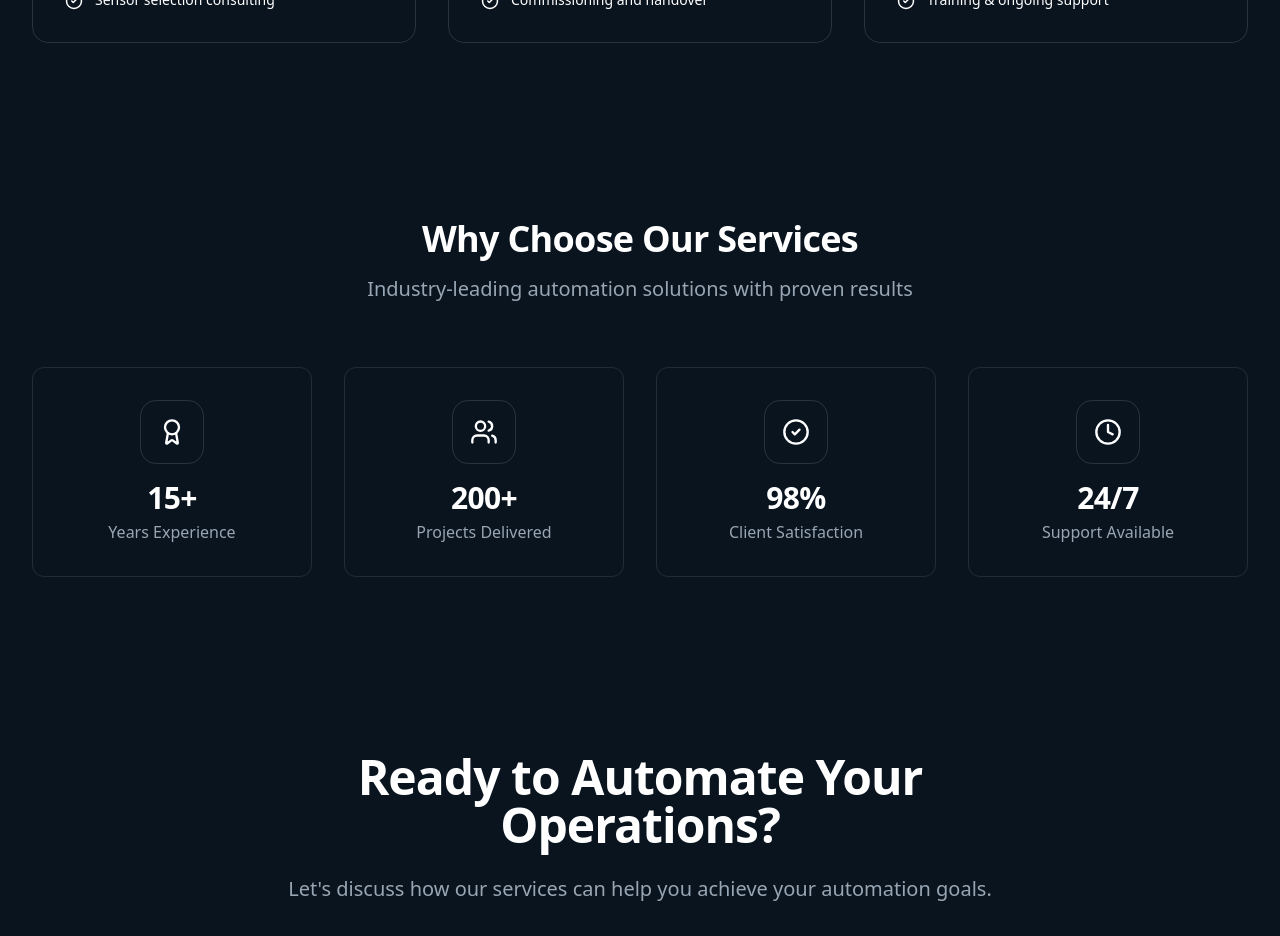
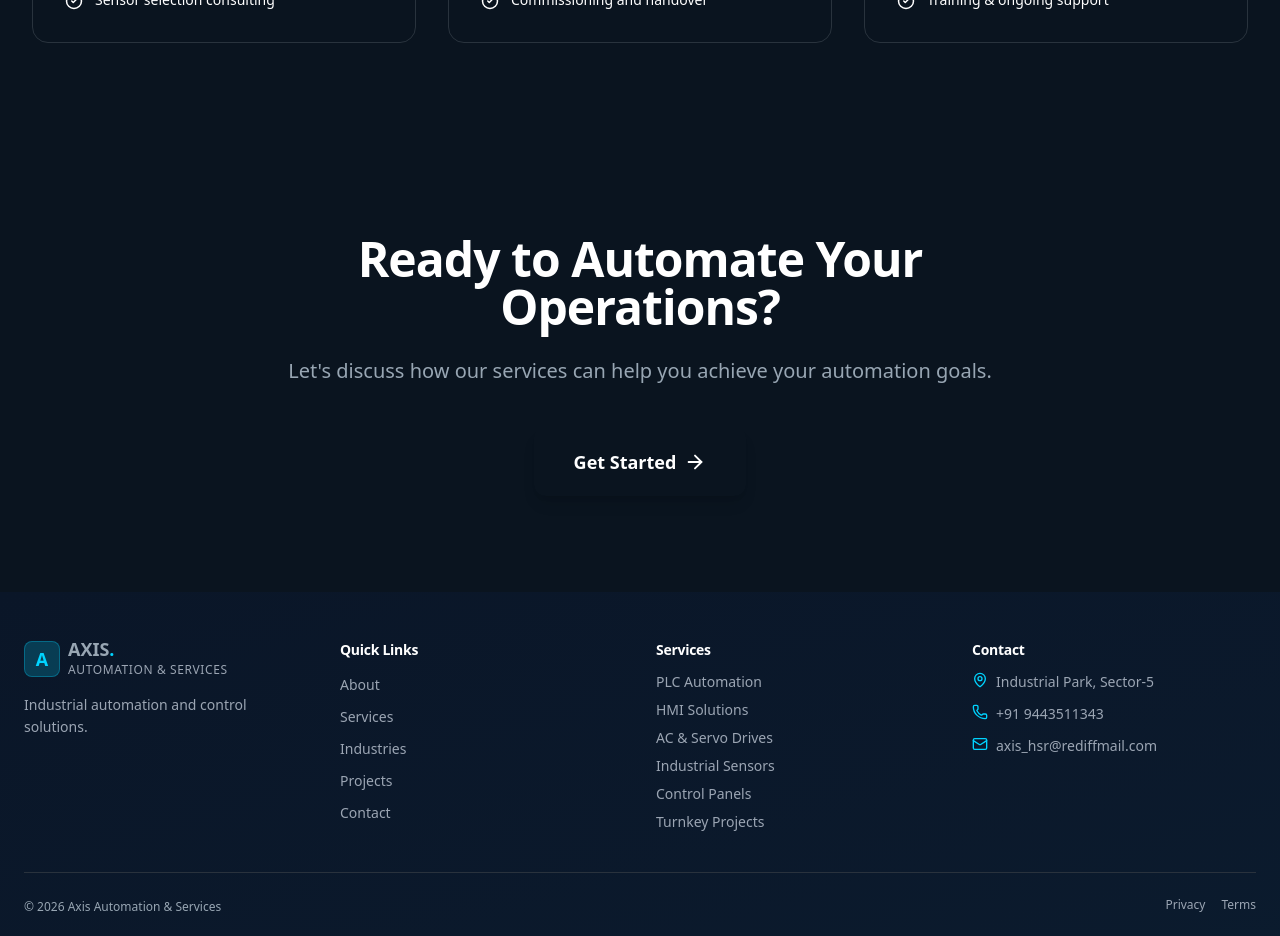
Before and after one commit to MdFaizu18/Axis-Automation-Services, a React (Vite) app: page /services in a window 1280 px wide. Shown: the part 1820-2756 px from the top of the page. Built offline with nearby package versions, Linux system fonts and the light colour scheme.

Commit message:
Modified Services

```diff
--- a/src/components/Footer.tsx
+++ b/src/components/Footer.tsx
@@ -1,5 +1,5 @@
 import { Link } from "react-router-dom"
-import { Mail, Phone, MapPin, Linkedin, Twitter, Facebook } from "lucide-react"
+import { Mail, Phone, MapPin} from "lucide-react"
 
 export default function Footer() {
   const year = new Date().getFullYear()
--- a/src/components/Navbar.tsx
+++ b/src/components/Navbar.tsx
@@ -1,10 +1,10 @@
 "use client"
 
-import { useState } from "react"
+// import { useState } from "react"
 import { Link, useLocation } from "react-router-dom"
 
 export default function Navbar() {
-  const [mobileMenuOpen, setMobileMenuOpen] = useState(false)
+//   const [mobileMenuOpen, setMobileMenuOpen] = useState(false)
   const location = useLocation()
 
   const navLinks = [
--- a/src/pages/Services.tsx
+++ b/src/pages/Services.tsx
@@ -2,6 +2,12 @@ import { Cpu, Monitor, Gauge, Radio, Box, Rocket, ArrowRight, CheckCircle2, Cloc
 import { Link } from "react-router-dom"
 
 export default function Services() {
+    const stats = [
+    { icon: Award, value: "15+", label: "Years Experience" },
+    { icon: Users, value: "200+", label: "Projects Delivered" },
+    { icon: CheckCircle2, value: "98%", label: "Client Satisfaction" },
+    { icon: Clock, value: "24/7", label: "Support Available" },
+  ];
   const services = [
     {
       icon: Cpu,
@@ -139,49 +145,9 @@ export default function Services() {
           </div>
         </div>
       </section>
-<section className="py-14 md:py-20 bg-dark-lighter">
-  <div className="max-w-7xl mx-auto px-4 sm:px-6 lg:px-8">
 
-    {/* Heading */}
-    <div className="text-center mb-10 md:mb-16">
-      <h2 className="text-3xl md:text-4xl font-semibold mb-3 md:mb-4 text-white">
-        Why Choose Our Services
-      </h2>
-      <p className="text-base md:text-xl text-text-muted">
-        Industry-leading automation solutions with proven results
-      </p>
-    </div>
 
-    {/* Stats Grid */}
-    <div className="grid grid-cols-2 md:grid-cols-2 lg:grid-cols-4 gap-6 md:gap-8">
 
-      {[
-        { icon: Award, value: "15+", label: "Years Experience" },
-        { icon: Users, value: "200+", label: "Projects Delivered" },
-        { icon: CheckCircle2, value: "98%", label: "Client Satisfaction" },
-        { icon: Clock, value: "24/7", label: "Support Available" },
-      ].map((item, idx) => (
-        <div
-          key={idx}
-          className="text-center bg-dark border border-white/10 rounded-xl py-8 px-4 hover:border-cyan/40 transition"
-        >
-          <div className="w-14 h-14 md:w-16 md:h-16 bg-cyan/10 border border-cyan/30 rounded-2xl flex items-center justify-center mx-auto mb-4">
-            <item.icon className="text-cyan" size={28} />
-          </div>
-
-          <h3 className="text-2xl md:text-3xl font-bold mb-1 text-white">
-            {item.value}
-          </h3>
-
-          <p className="text-sm md:text-base text-text-muted">
-            {item.label}
-          </p>
-        </div>
-      ))}
-
-    </div>
-  </div>
-</section>
 
 
       <section className="py-24 bg-dark">
--- /dev/null
+++ b/vite.config.d.ts
@@ -0,0 +1,2 @@
+declare const _default: import("vite").UserConfig;
+export default _default;
--- /dev/null
+++ b/vite.config.js
@@ -0,0 +1,13 @@
+import { defineConfig } from 'vite';
+import react from '@vitejs/plugin-react';
+import tailwindcss from '@tailwindcss/vite';
+import path from 'path';
+// https://vite.dev/config/
+export default defineConfig({
+    plugins: [react(), tailwindcss()],
+    resolve: {
+        alias: {
+            "@": path.resolve(__dirname, "./src"),
+        },
+    },
+});
```
Also changed, not shown: 2 other files (tests, documents, lock files or other folders).
